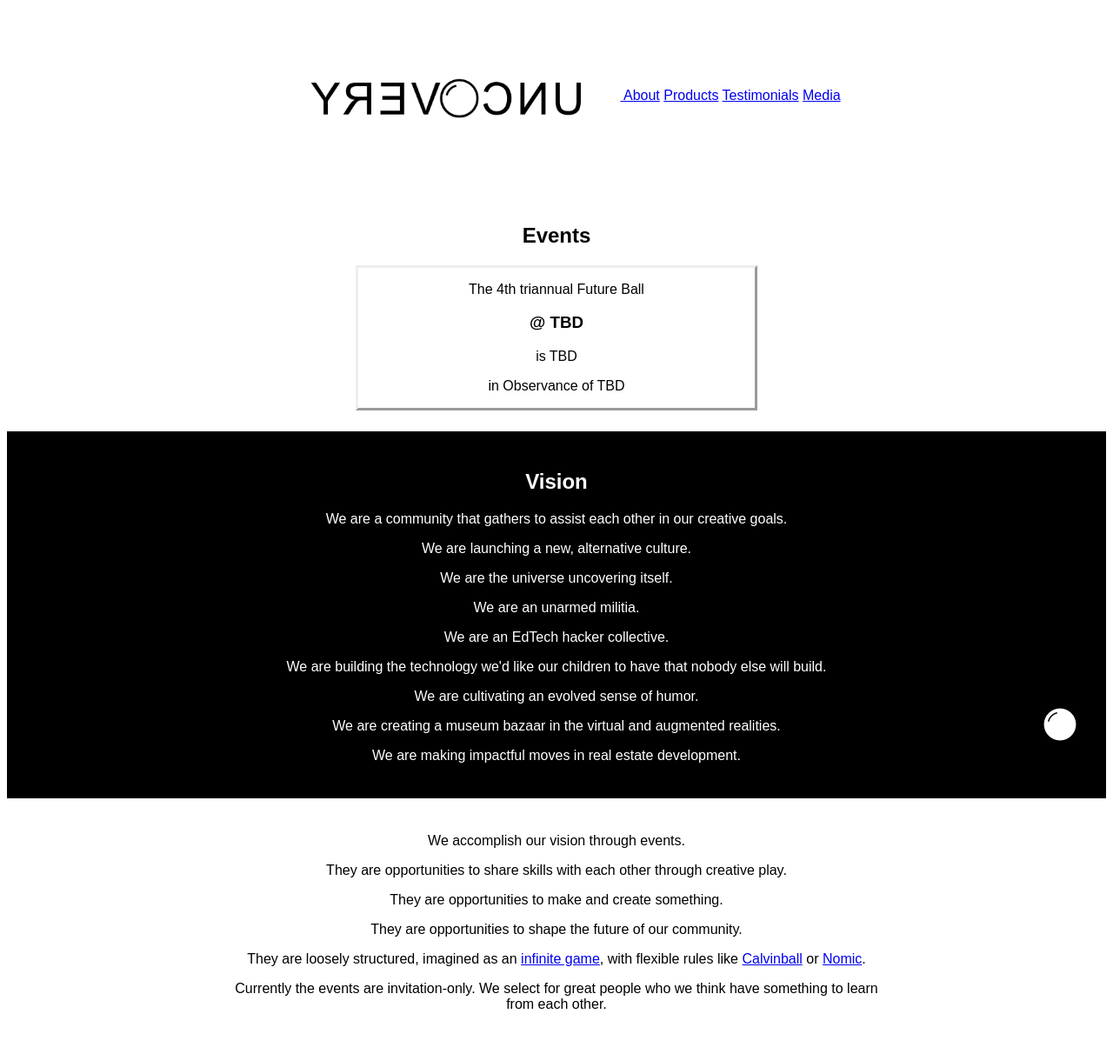
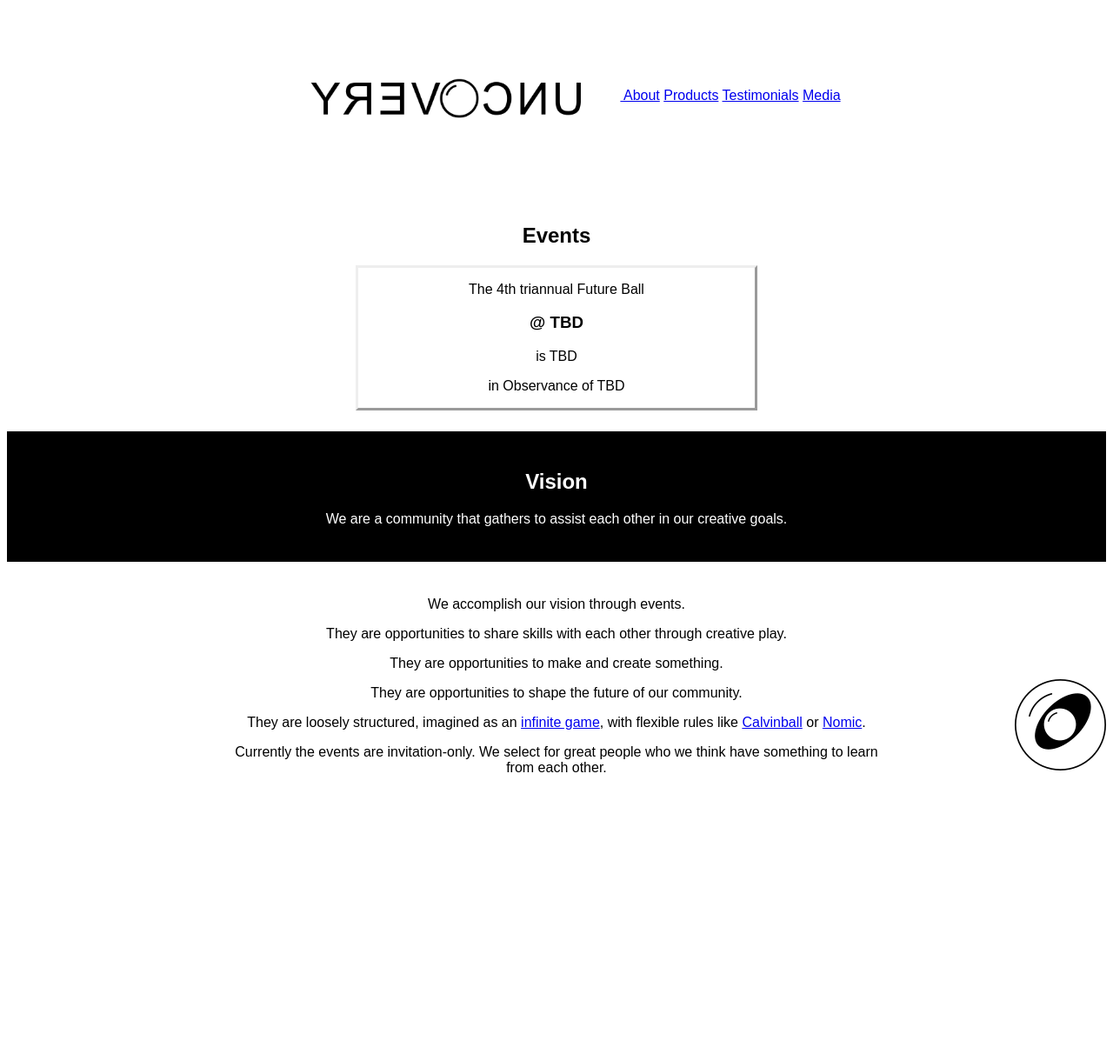
Before and after one commit to yrevocnu/yrevocnu.github.io, a Jekyll site: the page built from index.md, in a window 1280 px wide. Shown: the whole page at 87% size. Built offline with Jekyll 4.4.1, drawn with Linux system fonts in a browser that asks for light colours; after the commit the page ends 940 px from its top, so only the background shows below that.

Commit message:
winnowing down stuff on the website

```diff
--- a/_layouts/home.html
+++ b/_layouts/home.html
@@ -24,14 +24,6 @@ layout: default
         <div class="contents">
           <h2>Vision</h2>
           <p>We are a community that gathers to assist each other in our creative goals.</p>
-          <p>We are launching a new, alternative culture.</p>
-          <p>We are the universe uncovering itself.</p>
-          <p>We are an unarmed militia.</p>
-          <p>We are an EdTech hacker collective.</p>
-          <p>We are building the technology we'd like our children to have that nobody else will build.</p>
-          <p>We are cultivating an evolved sense of humor.</p>
-          <p>We are creating a museum bazaar in the virtual and augmented realities.</p>
-          <p>We are making impactful moves in real estate development.</p>
         </div>
       </div>
 
```
Also changed, not shown: _layouts/products.html (+1 -7 lines).
